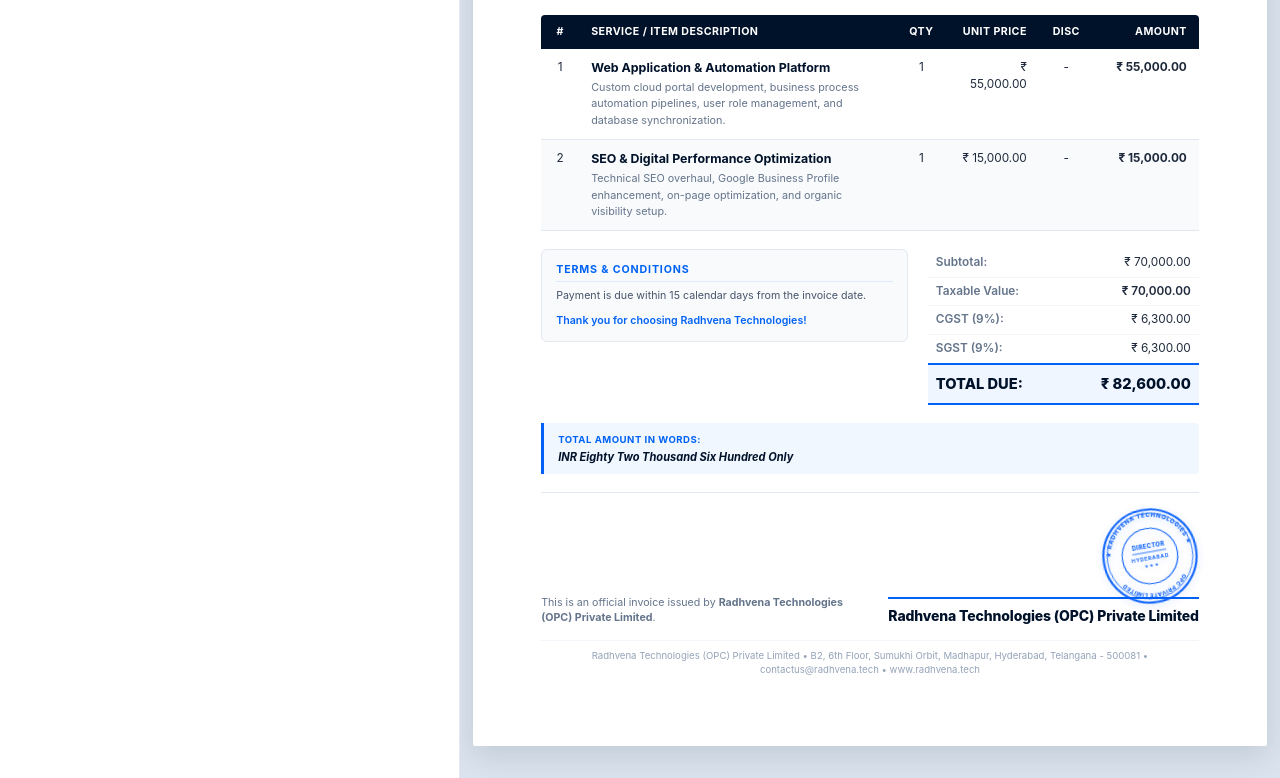
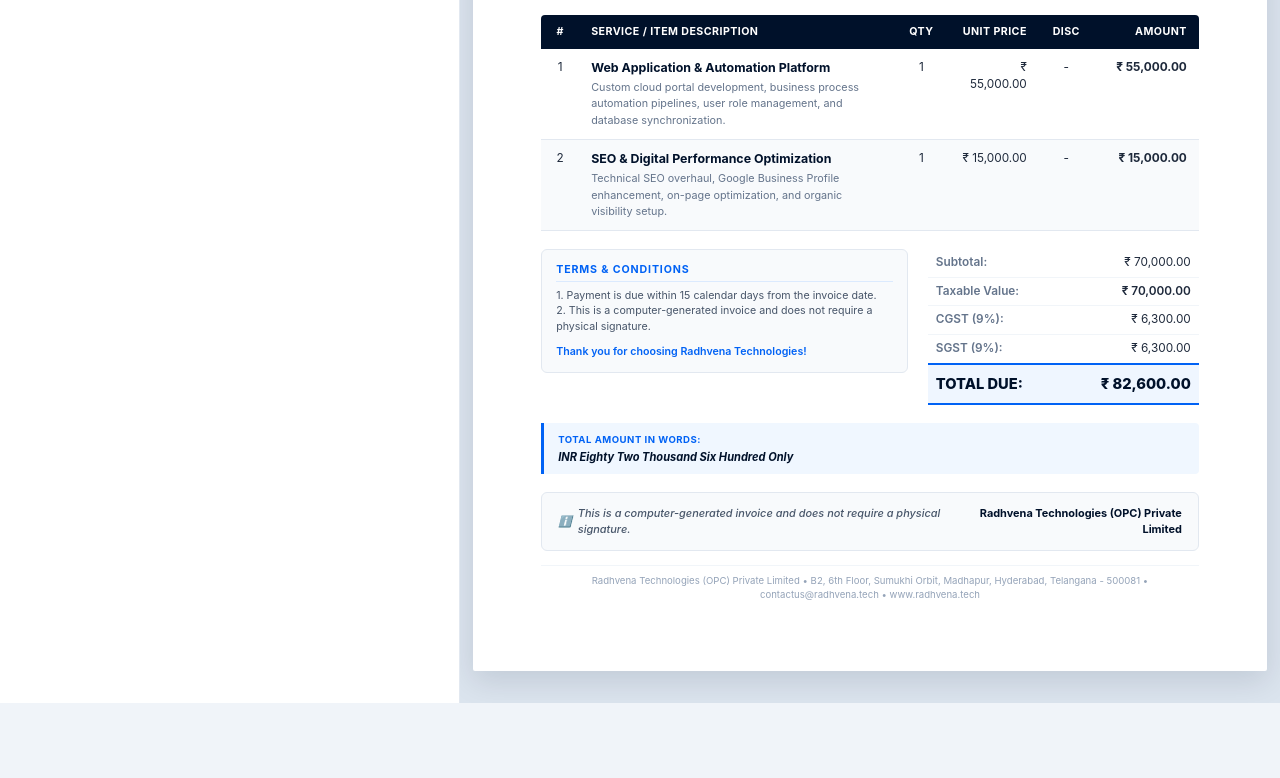
Before and after one commit to amanhussain196/radhvena_client_invoices, a plain HTML site: page index.html in a window 1280 px wide. Shown: the part 704-1482 px from the top of the page. After the commit the page ends 1407 px from the top, so only its background shows below. Drawn offline with Linux system fonts and the light colour scheme.

Commit message:
Remove stamp and signing block; add computer-generated invoice notice

```diff
--- a/app.js
+++ b/app.js
@@ -127,8 +127,7 @@ const DEFAULT_INVOICE = {
     currency: "INR",
     currencySymbol: "₹",
     status: "unpaid", // unpaid, paid, overdue
-    taxType: "intra", // intra (CGST+SGST 18%), inter (IGST 18%), none (0%), auto
-    showStamp: true
+    taxType: "intra" // intra (CGST+SGST 18%), inter (IGST 18%), none (0%), auto
   },
 
   // Client Details (All purely optional)
@@ -172,7 +171,7 @@ const DEFAULT_INVOICE = {
   extraDiscount: 0,
 
   // Simple Terms & Conditions
-  terms: "Payment is due within 15 calendar days from the invoice date.",
+  terms: "1. Payment is due within 15 calendar days from the invoice date.\n2. This is a computer-generated invoice and does not require a physical signature.",
 
   // Simple Client Note
   notes: "Thank you for choosing Radhvena Technologies!"
@@ -366,8 +365,6 @@ function render() {
   // Simple Terms & Notes
   document.getElementById('input-terms').value = invoiceData.terms || '';
   document.getElementById('input-notes').value = invoiceData.notes || '';
-  const stampCheck = document.getElementById('input-show-stamp');
-  if (stampCheck) stampCheck.checked = invoiceData.meta.showStamp !== false;
 
   // Render Line Item Editors in Left Panel
   renderLineItemEditors();
@@ -607,19 +604,8 @@ function syncInvoicePreview(totals) {
   document.getElementById('pv-amount-words').textContent = totals.words;
 
   // Simple Terms and Notes
-  document.getElementById('pv-terms').textContent = invoiceData.terms || 'Payment is due within 15 calendar days from the invoice date.';
+  document.getElementById('pv-terms').textContent = invoiceData.terms || 'Payment is due within 15 calendar days from the invoice date. This is a computer-generated invoice and requires no physical signature.';
   document.getElementById('pv-notes').textContent = invoiceData.notes || 'Thank you for choosing Radhvena Technologies!';
-
-  // Circular Stamp visibility
-  const stampEl = document.getElementById('pv-stamp-wrapper');
-  if (stampEl) {
-    stampEl.style.display = (invoiceData.meta.showStamp !== false) ? 'flex' : 'none';
-  }
-}
-
-function toggleStamp(checked) {
-  invoiceData.meta.showStamp = checked;
-  render();
 }
 
 // -------------------------------------------------------------
--- a/index.html
+++ b/index.html
@@ -244,20 +244,13 @@
             </div>
 
             <div class="form-group">
-              <label>Simple Terms &amp; Conditions</label>
-              <textarea id="input-terms" class="input" rows="3" placeholder="e.g. Payment is due within 15 calendar days from the invoice date." onchange="invoiceData.terms = this.value; render();"></textarea>
+              <label>Terms &amp; Conditions</label>
+              <textarea id="input-terms" class="input" rows="3" placeholder="e.g. Payment is due within 15 calendar days from the invoice date. This is a computer-generated invoice and requires no physical signature." onchange="invoiceData.terms = this.value; render();"></textarea>
             </div>
 
             <div class="form-group">
               <label>Client Note / Message</label>
               <textarea id="input-notes" class="input" rows="2" placeholder="e.g. Thank you for choosing Radhvena Technologies!" onchange="invoiceData.notes = this.value; render();"></textarea>
-            </div>
-
-            <div class="form-group" style="display: flex; align-items: center; gap: 0.6rem; margin-top: 0.75rem;">
-              <input type="checkbox" id="input-show-stamp" style="width: 18px; height: 18px;" checked onchange="toggleStamp(this.checked)" />
-              <label for="input-show-stamp" style="margin: 0; font-size: 0.8rem; cursor: pointer;">
-                Show Circular Company Stamp (Radhvena Technologies OPC Pvt Ltd)
-              </label>
             </div>
           </div>
         </div>
@@ -453,59 +446,14 @@
           </div>
         </div>
 
-        <!-- FOOTER: Circular Corporate Stamp & Company Signatory -->
+        <!-- FOOTER: Computer-Generated No Signature Required Notice -->
         <div>
-          <div class="inv-footer-grid">
-            <div class="inv-footer-note">
-              This is an official invoice issued by <strong>Radhvena Technologies (OPC) Private Limited</strong>.
+          <div class="inv-footer-clean">
+            <div class="inv-no-signature-note">
+              <span>ℹ️</span> This is a computer-generated invoice and does not require a physical signature.
             </div>
-
-            <!-- Right: Circular Corporate Stamp + Company Signature Line -->
-            <div class="inv-signature-block">
-              <!-- Circular Rubber Stamp SVG -->
-              <div class="inv-stamp-wrapper" id="pv-stamp-wrapper">
-                <svg width="100" height="100" viewBox="0 0 120 120" xmlns="http://www.w3.org/2000/svg" class="circular-company-stamp">
-                  <defs>
-                    <path id="stampUpperArc" d="M 12,60 A 48,48 0 1,1 108,60" fill="none" />
-                    <path id="stampLowerArc" d="M 106,60 A 46,46 0 0,1 14,60" fill="none" />
-                  </defs>
-                  <!-- Outer double border -->
-                  <circle cx="60" cy="60" r="57" fill="none" stroke="#005afa" stroke-width="2.6" />
-                  <circle cx="60" cy="60" r="52.5" fill="none" stroke="#005afa" stroke-width="1" />
-                  <circle cx="60" cy="60" r="34" fill="none" stroke="#005afa" stroke-width="1.4" />
-
-                  <!-- Upper curved text: RADHVENA TECHNOLOGIES -->
-                  <text font-size="7.4" font-weight="800" fill="#005afa" letter-spacing="0.7">
-                    <textPath href="#stampUpperArc" startOffset="50%" text-anchor="middle">
-                      ★ RADHVENA TECHNOLOGIES ★
-                    </textPath>
-                  </text>
-
-                  <!-- Lower curved text: OPC PRIVATE LIMITED -->
-                  <text font-size="6.8" font-weight="800" fill="#005afa" letter-spacing="0.5">
-                    <textPath href="#stampLowerArc" startOffset="50%" text-anchor="middle">
-                      OPC PRIVATE LIMITED
-                    </textPath>
-                  </text>
-
-                  <!-- Stamp center details -->
-                  <text x="60" y="50" text-anchor="middle" font-size="7.2" font-weight="800" fill="#005afa" letter-spacing="0.5">
-                    DIRECTOR
-                  </text>
-                  <line x1="39" y1="55" x2="81" y2="55" stroke="#005afa" stroke-width="1" />
-                  <text x="60" y="65" text-anchor="middle" font-size="6.2" font-weight="700" fill="#005afa" letter-spacing="0.8">
-                    HYDERABAD
-                  </text>
-                  <text x="60" y="74" text-anchor="middle" font-size="5" font-weight="800" fill="#005afa">
-                    ★ ★ ★
-                  </text>
-                </svg>
-              </div>
-
-              <!-- Company Sign Title -->
-              <div class="inv-company-sign">
-                Radhvena Technologies (OPC) Private Limited
-              </div>
+            <div class="inv-issued-by">
+              Radhvena Technologies (OPC) Private Limited
             </div>
           </div>
 
--- a/styles.css
+++ b/styles.css
@@ -736,56 +736,30 @@ textarea {
   margin-top: 2px;
 }
 
-/* Simple Clean Footer with Circular Stamp */
-.inv-footer-grid {
+/* Clean Footer with No-Signature Statement */
+.inv-footer-clean {
   display: flex;
   justify-content: space-between;
-  align-items: flex-end;
-  padding-top: 14px;
-  border-top: 1px solid #e2e8f0;
-  font-size: 8pt;
+  align-items: center;
+  padding: 12px 16px;
+  background: #f8fafc;
+  border: 1px solid #e2e8f0;
+  border-radius: var(--radius-sm);
+  font-size: 8.2pt;
 }
 
-.inv-footer-note {
-  font-size: 8pt;
-  color: var(--slate-500);
-  line-height: 1.4;
-  max-width: 320px;
+.inv-no-signature-note {
+  display: flex;
+  align-items: center;
+  gap: 6px;
+  color: var(--slate-600);
+  font-style: italic;
+  font-weight: 500;
 }
 
-.inv-signature-block {
-  text-align: right;
-  display: flex;
-  flex-direction: column;
-  align-items: flex-end;
-}
-
-/* Stamp styling */
-.inv-stamp-wrapper {
-  display: flex;
-  justify-content: flex-end;
-  margin-bottom: -8px;
-  position: relative;
-  z-index: 5;
-}
-
-.circular-company-stamp {
-  width: 98px;
-  height: 98px;
-  transform: rotate(-10deg);
-  opacity: 0.92;
-  filter: drop-shadow(0 2px 4px rgba(0, 98, 245, 0.2));
-  user-select: none;
-}
-
-.inv-company-sign {
-  font-size: 10.5pt;
-  font-weight: 800;
+.inv-issued-by {
   color: var(--navy-dark);
-  letter-spacing: -0.01em;
-  padding-top: 6px;
-  border-top: 2px solid var(--primary);
-  display: inline-block;
+  font-weight: 700;
   text-align: right;
 }
 
```
Also changed, not shown: 1 other file.
